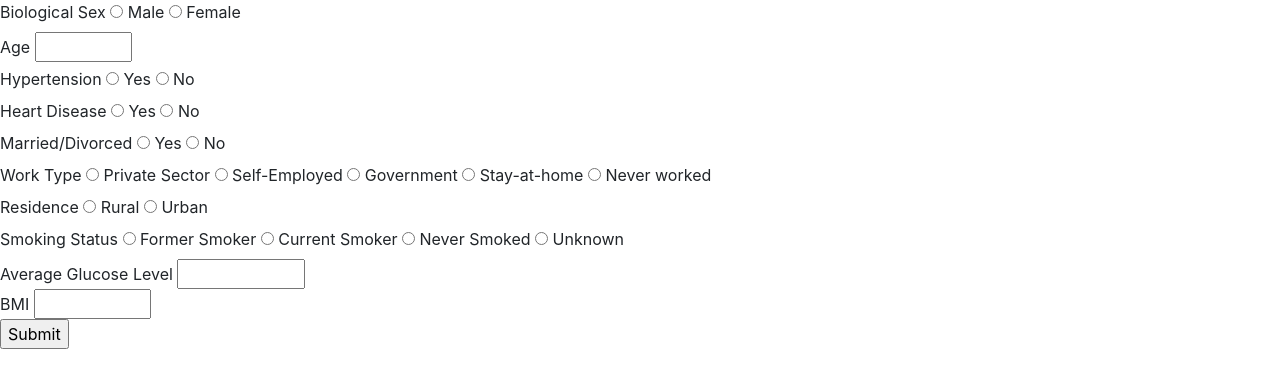
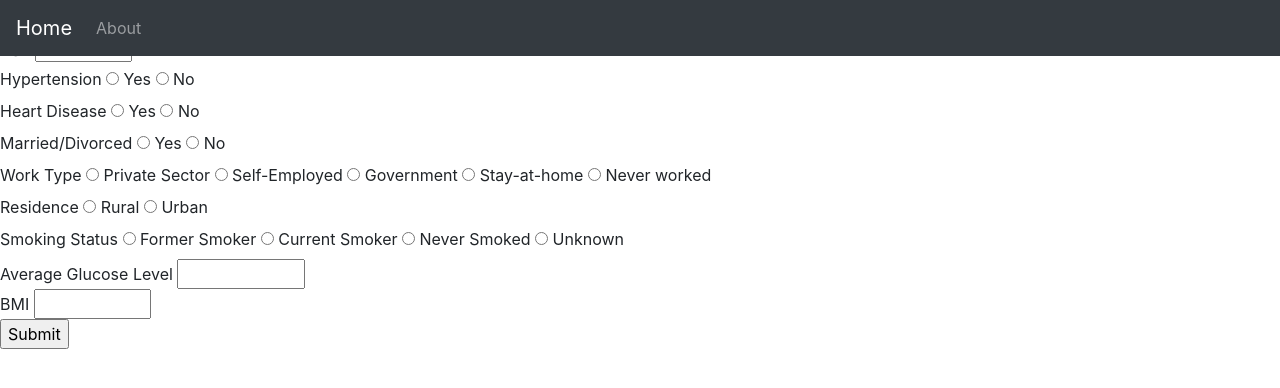
Before and after one commit to MaxZoubkov/Stroke-Prediction, a Flask app: page / in a window 1280 px wide. Shown: the top 388 px of the page. Run offline with Flask 2, Linux system fonts and the light colour scheme; some libraries are stand-ins or nearby versions.

Commit message:
Added working navbar

```diff
--- a/app.py
+++ b/app.py
@@ -32,5 +32,10 @@ def main():
         return render_template('result.html') # placeholder template
 
 
+@app.route('/about')
+def about():
+    return render_template('result.html') #change to about.html
+
+
 if __name__ == "__main__":
     app.run(debug=True)
--- a/templates/base.html
+++ b/templates/base.html
@@ -13,8 +13,18 @@
     </head>
 
     <body>
+        <nav class="navbar navbar-expand navbar-dark fixed-top bg-dark" >
+            <a class="navbar-brand" href="{{ url_for('main') }}">Home</a>
+            <div class="navbar-collapse collapse">
+                <ul class="navbar-nav mr-auto">
+                    <li class="nav-item">
+                        <a class="nav-link" href="{{ url_for('about') }}">About</a>
+                    </li>
+                </ul>
+            </div>
+        </nav>
+
         {% block body required %}
-
         {% endblock body %}
     </body>
 
--- a/templates/result.html
+++ b/templates/result.html
@@ -1,3 +1,7 @@
 {% extends "base.html" %}
 
-{% block title %}Result{% endblock %}
+{% block title %}Result{% endblock title %}
+
+{% block body %}
+
+{% endblock body %}
```
